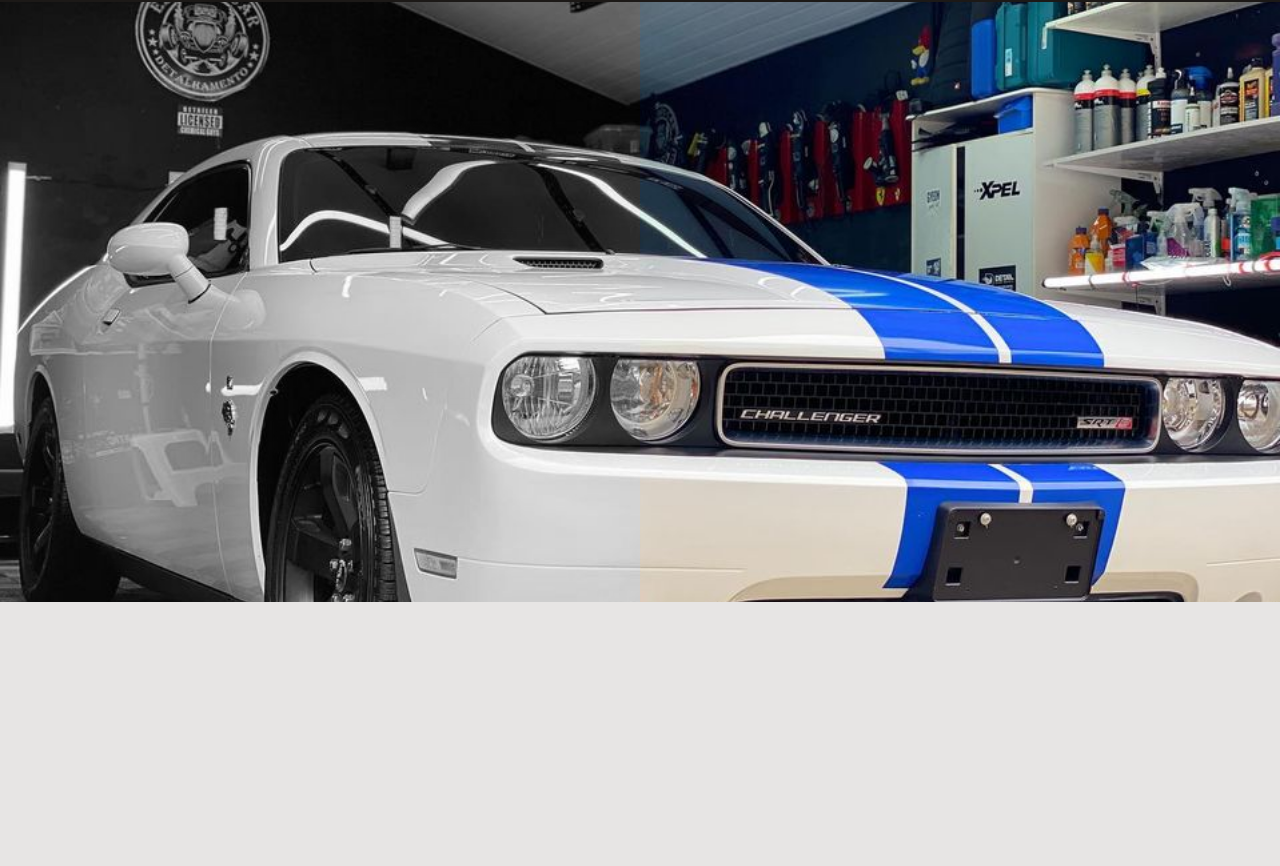
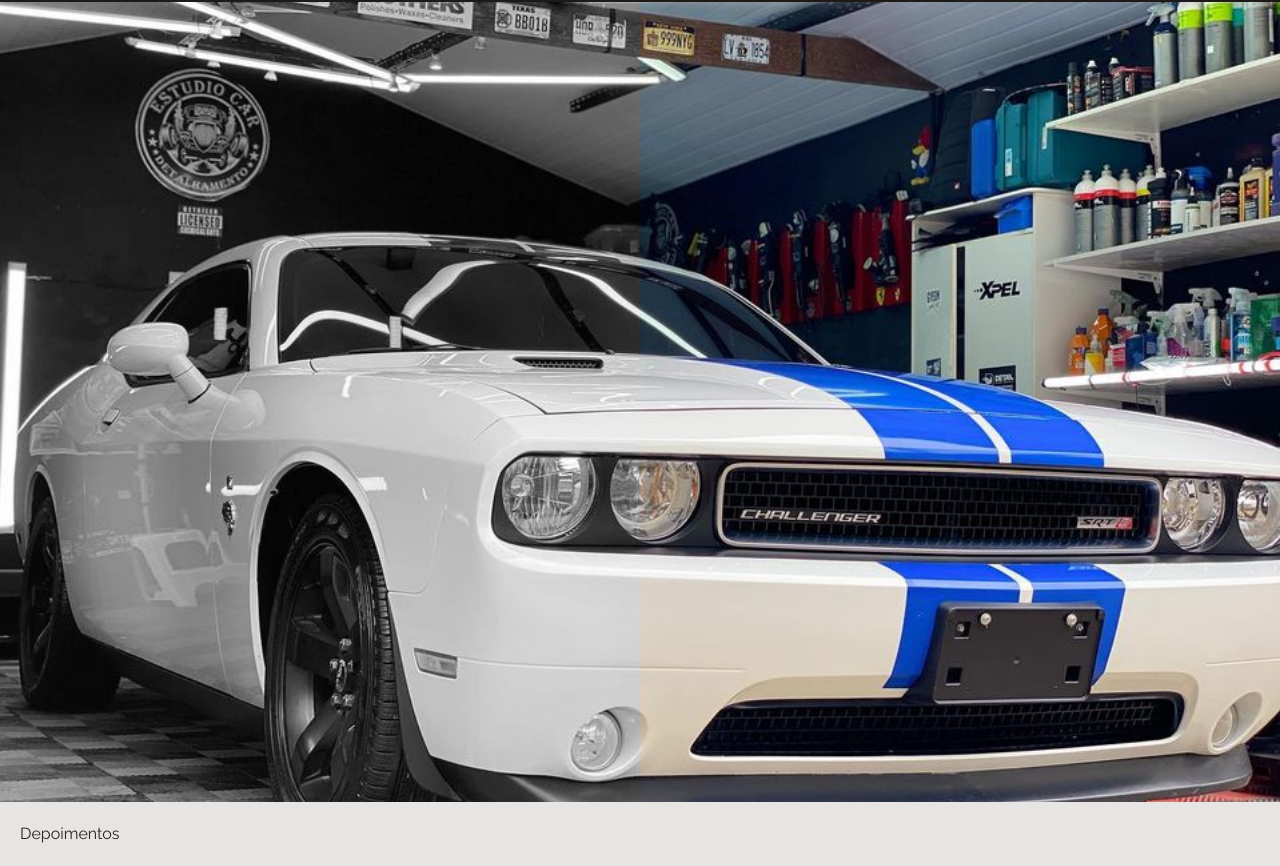
Before and after one commit to brunoprestesap/estudiocar, a React (Vite) app: page / in a window 1280 px wide. Shown: the part 3612-4478 px from the top of the page. Before the commit the page ends 4214 px from the top, so only its background shows below. Built offline with nearby package versions, Linux system fonts and the light colour scheme.

Commit message:
Section depoimentos

```diff
--- a/src/App.jsx
+++ b/src/App.jsx
@@ -3,6 +3,7 @@
 import Main from './components/Main'
 import Services from './components/Services';
 import Slider from './components/Slider';
+import Depoimentos from './components/Depoimentos'
 
 function App() {
 
@@ -13,6 +14,7 @@
       <Services />
       <Cta />
       <Slider />
+      <Depoimentos />
     </div>
   );
 }
--- a/src/components/Depoimentos.jsx
+++ b/src/components/Depoimentos.jsx
@@ -3,7 +3,7 @@
 const Depoimentos = () => {
   return (
     <div className='relative m-5'>
-      <h2 className='text-white'>Depoimentos</h2>
+      <h2 className='text-stone-800'>Depoimentos</h2>
     </div>
   )
 }
--- a/src/components/Slider.jsx
+++ b/src/components/Slider.jsx
@@ -49,7 +49,7 @@
         className="w-full mx-auto relative select-none group"
       >
         <img
-          className="md:h-[600px] w-full object-cover pointer-events-none"
+          className="md:h-[800px] w-full object-cover pointer-events-none"
           src={imgSlider}
           alt="slider imagem"
         />
@@ -63,7 +63,7 @@
           }}
           src={imgSlider}
           alt="slider imagem"
-          className="md:h-[600px] w-full absolute object-cover inset-0 pointer-events-none"
+          className="md:h-[800px] w-full absolute object-cover inset-0 pointer-events-none"
         />
 
         {/* Container do manipulador */}
```
